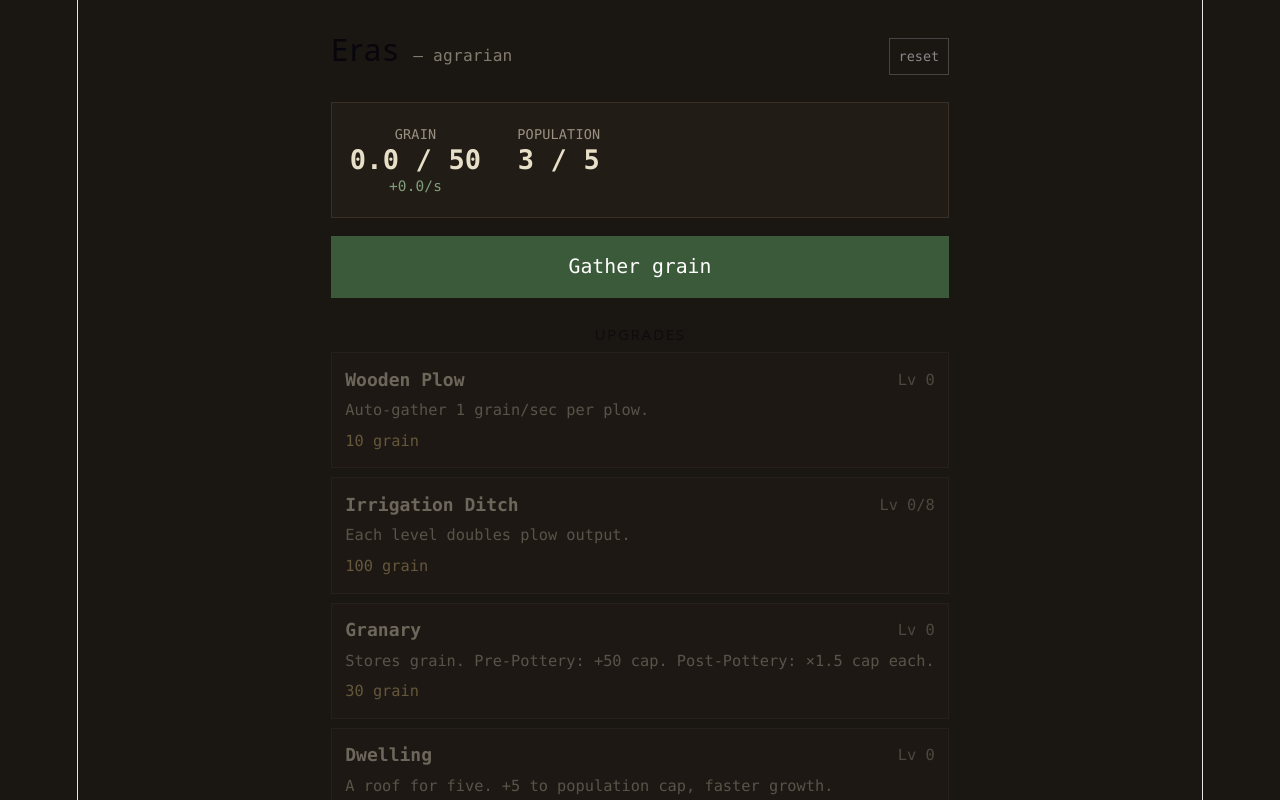
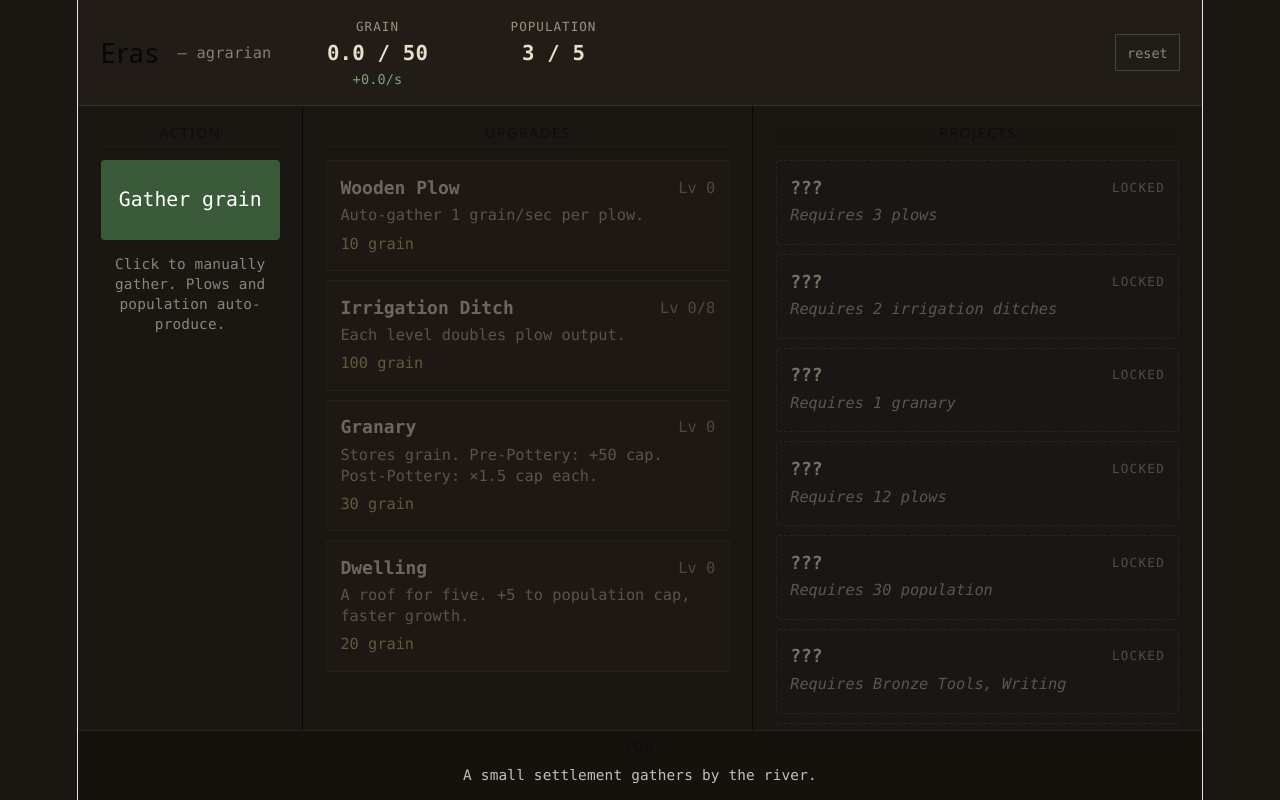
Before and after one commit to chrisklop/eras, a Svelte app: page / in a window 1280 px wide. Shown: the top 800 px of the page. Built offline with nearby package versions, Linux system fonts and the light colour scheme.

Commit message:
Multi-pane desktop layout: top bar, three columns, bottom log

```diff
--- a/src/App.svelte
+++ b/src/App.svelte
@@ -41,20 +41,17 @@
   }
 </script>
 
-<main>
-  <header>
+<div class="app">
+  <header class="topbar">
     <h1>Eras</h1>
     <span class="era">— {$game.era}</span>
-    <button class="reset" on:click={hardReset}>reset</button>
-  </header>
-
-  <section class="resources">
+    <div class="resource-strip">
       <div class="res">
         <span class="label">Grain</span>
         <span class="val" class:full={grainFull}>{fmt(grainAmt)} / {fmt(cap)}</span>
         <span class="rate">
           {#if $game.era === 'industrial'}
-          {fmt(grainPerSec($game))}/s in, {fmt(grainDrainPerSec($game))}/s used
+            {fmt(grainPerSec($game))}/s in · {fmt(grainDrainPerSec($game))}/s out
           {:else if grainFull}
             storage full
           {:else}
@@ -64,10 +61,7 @@
       </div>
       <div class="res">
         <span class="label">Population</span>
-      <span class="val">{Math.floor(popAmt)} / {popMax}</span>
-      {#if popAmt >= popMax}
-        <span class="rate" style="color:#d88a6a">housing full</span>
-      {/if}
+        <span class="val" class:full={popAmt >= popMax}>{Math.floor(popAmt)} / {popMax}</span>
       </div>
       {#if $game.era === 'industrial'}
         <div class="res">
@@ -76,13 +70,18 @@
           <span class="rate">+{fmt(outputPerSec($game))}/s</span>
         </div>
       {/if}
+    </div>
+    <button class="reset" on:click={hardReset}>reset</button>
+  </header>
+
+  <main class="grid">
+    <section class="pane left">
+      <h2>Action</h2>
+      <button class="big" on:click={gather}>Gather grain</button>
+      <div class="hint">Click to manually gather. Plows and population auto-produce.</div>
     </section>
 
-  <section class="action">
-    <button class="big" on:click={gather}>Gather grain</button>
-  </section>
-
-  <section class="upgrades">
+    <section class="pane mid">
       <h2>Upgrades</h2>
       {#each agrarianUpgrades as u}
         {@const lvl = $game.upgrades[u.id] ?? 0}
@@ -101,11 +100,9 @@
           <div class="cost">{maxed ? 'maxed' : `${fmt(cost)} grain`}</div>
         </button>
       {/each}
-  </section>
 
       {#if $game.era === 'industrial'}
-    <section class="upgrades">
-      <h2>Industry</h2>
+        <h2 class="sub">Industry</h2>
         {#each industrialUpgrades as u}
           {@const lvl = $game.upgrades[u.id] ?? 0}
           {@const c = u.cost(lvl)}
@@ -127,12 +124,14 @@
             </div>
           </button>
         {/each}
+      {/if}
     </section>
+
+    <section class="pane right">
+      <h2>Projects {completedCount > 0 ? `(${completedCount} complete)` : ''}</h2>
+      {#if visibleProjects.length === 0}
+        <p class="empty">All projects complete. The world holds its breath.</p>
       {/if}
-
-  {#if visibleProjects.length > 0 || completedCount > 0}
-    <section class="projects">
-      <h2>Projects {completedCount > 0 ? `(${completedCount} complete)` : ''}</h2>
       {#each visibleProjects as p (p.id)}
         {@const unlocked = projectAvailable(p, $game)}
         {@const grainOk = p.cost.grain === undefined || grainAmt >= p.cost.grain}
@@ -158,17 +157,17 @@
         </button>
       {/each}
     </section>
-  {/if}
+  </main>
 
-  <section class="log">
+  <footer class="logbar">
     <h2>Log</h2>
     <ul>
       {#each $game.log as line}
         <li>{line}</li>
       {/each}
     </ul>
-  </section>
-</main>
+  </footer>
+</div>
 
 <style>
   :global(body) {
@@ -177,62 +176,125 @@
     color: #e8dfc8;
     font-family: ui-monospace, 'SF Mono', Menlo, monospace;
   }
-  main {
-    max-width: 720px;
-    margin: 0 auto;
-    padding: 2rem 1.5rem;
+  :global(html, body) { height: 100%; }
+  .app {
+    height: 100vh;
+    display: grid;
+    grid-template-rows: auto 1fr auto;
+    grid-template-areas:
+      "topbar"
+      "grid"
+      "logbar";
   }
-  header {
+
+  /* Top bar — era, resources, reset */
+  .topbar {
+    grid-area: topbar;
     display: flex;
-    align-items: baseline;
-    gap: 0.75rem;
-    margin-bottom: 1.5rem;
+    align-items: center;
+    gap: 1rem;
+    padding: 0.75rem 1.25rem;
+    background: #221c16;
+    border-bottom: 1px solid #3a2f24;
+    flex-wrap: wrap;
   }
-  h1 { margin: 0; font-size: 1.75rem; letter-spacing: 0.05em; }
-  .era { opacity: 0.5; font-size: 0.9rem; }
+  h1 { margin: 0; font-size: 1.5rem; letter-spacing: 0.05em; }
+  .era { opacity: 0.5; font-size: 0.85rem; }
+  .resource-strip { display: flex; gap: 2rem; margin-left: 1rem; flex-wrap: wrap; }
+  .res { display: flex; flex-direction: column; min-width: 140px; }
+  .label { font-size: 0.7rem; opacity: 0.6; text-transform: uppercase; letter-spacing: 0.08em; }
+  .val { font-size: 1.15rem; font-weight: bold; }
+  .val.full { color: #d88a6a; }
+  .rate { font-size: 0.75rem; opacity: 0.7; color: #a8d8a8; }
   .reset {
     margin-left: auto;
     background: none;
     border: 1px solid #444;
     color: #888;
-    padding: 0.25rem 0.5rem;
+    padding: 0.25rem 0.6rem;
     cursor: pointer;
     font: inherit;
     font-size: 0.75rem;
   }
-  .resources {
-    display: flex;
-    gap: 2rem;
-    padding: 1rem;
-    background: #221c16;
-    border: 1px solid #3a2f24;
-    margin-bottom: 1rem;
+  .reset:hover { color: #ccc; border-color: #666; }
+
+  /* Three-column grid body */
+  .grid {
+    grid-area: grid;
+    display: grid;
+    grid-template-columns: minmax(220px, 1fr) minmax(280px, 2fr) minmax(280px, 2fr);
+    gap: 1px;
+    background: #0a0805;
+    overflow: hidden;
+    min-height: 0;
   }
-  .res { display: flex; flex-direction: column; }
-  .label { font-size: 0.75rem; opacity: 0.6; text-transform: uppercase; }
-  .val { font-size: 1.5rem; font-weight: bold; }
-  .val.full { color: #d88a6a; }
-  .rate { font-size: 0.8rem; opacity: 0.7; color: #a8d8a8; }
-  .action { margin-bottom: 1.5rem; }
+  .pane {
+    background: #1a1612;
+    padding: 1rem 1.25rem;
+    overflow-y: auto;
+    min-height: 0;
+  }
+  .pane h2 {
+    font-size: 0.8rem;
+    text-transform: uppercase;
+    opacity: 0.55;
+    letter-spacing: 0.1em;
+    margin: 0 0 0.75rem;
+    position: sticky;
+    top: 0;
+    background: #1a1612;
+    padding-bottom: 0.25rem;
+    border-bottom: 1px solid #2a241c;
+    z-index: 1;
+  }
+  .pane h2.sub {
+    margin-top: 1.5rem;
+    border-top: 1px solid #2a241c;
+    padding-top: 0.75rem;
+    position: static;
+  }
+  .hint {
+    margin-top: 0.75rem;
+    font-size: 0.8rem;
+    opacity: 0.55;
+    line-height: 1.4;
+  }
+
+  /* Bottom log */
+  .logbar {
+    grid-area: logbar;
+    background: #15110d;
+    border-top: 1px solid #2a241c;
+    padding: 0.5rem 1.25rem;
+    max-height: 160px;
+    overflow-y: auto;
+  }
+  .logbar h2 {
+    margin: 0 0 0.25rem;
+    font-size: 0.7rem;
+    text-transform: uppercase;
+    opacity: 0.5;
+    letter-spacing: 0.1em;
+  }
+  .logbar ul { list-style: none; padding: 0; margin: 0; font-size: 0.8rem; }
+  .logbar li { padding: 0.15rem 0; opacity: 0.85; }
+
+  /* Action button */
   .big {
     width: 100%;
-    padding: 1rem;
+    padding: 1.5rem 1rem;
     background: #3a5a3a;
     color: #fff;
     border: none;
     font: inherit;
     font-size: 1.1rem;
     cursor: pointer;
+    border-radius: 4px;
   }
+  .big:hover { background: #4a6a4a; }
   .big:active { background: #2a4a2a; }
-  .projects h2,
-  .upgrades h2, .log h2 {
-    font-size: 0.85rem;
-    text-transform: uppercase;
-    opacity: 0.6;
-    letter-spacing: 0.1em;
-    margin: 1rem 0 0.5rem;
-  }
+
+  /* Upgrades */
   .upgrade {
     display: block;
     width: 100%;
@@ -244,13 +306,16 @@
     padding: 0.75rem;
     margin-bottom: 0.5rem;
     cursor: pointer;
+    border-radius: 3px;
   }
-  .upgrade:hover:not(:disabled) { border-color: #6a5a3a; }
+  .upgrade:hover:not(:disabled) { border-color: #6a5a3a; background: #2a221a; }
   .upgrade:disabled { opacity: 0.4; cursor: not-allowed; }
-  .row { display: flex; justify-content: space-between; }
+  .row { display: flex; justify-content: space-between; align-items: center; }
   .lvl { opacity: 0.6; font-size: 0.85rem; }
-  .desc { font-size: 0.85rem; opacity: 0.75; margin: 0.25rem 0; }
+  .desc { font-size: 0.85rem; opacity: 0.75; margin: 0.25rem 0; line-height: 1.35; }
   .cost { font-size: 0.85rem; color: #d4b87a; }
+
+  /* Projects */
   .project {
     display: block;
     width: 100%;
@@ -262,6 +327,7 @@
     padding: 0.75rem;
     margin-bottom: 0.5rem;
     cursor: pointer;
+    border-radius: 3px;
   }
   .project:hover:not(:disabled) { border-color: #5a7a9a; background: #232a30; }
   .project:disabled { opacity: 0.45; cursor: not-allowed; }
@@ -269,17 +335,15 @@
   .project.locked .desc { font-style: italic; opacity: 0.7; }
   .locked-tag { font-size: 0.7rem; text-transform: uppercase; letter-spacing: 0.1em; opacity: 0.6; }
   .empty { opacity: 0.5; font-size: 0.85rem; font-style: italic; }
-  .log ul {
-    list-style: none;
-    padding: 0;
-    margin: 0;
-    font-size: 0.85rem;
-    max-height: 200px;
-    overflow-y: auto;
+
+  /* Narrow screen: stack panes */
+  @media (max-width: 900px) {
+    .app { height: auto; min-height: 100vh; }
+    .grid {
+      grid-template-columns: 1fr;
+      gap: 0;
     }
-  .log li {
-    padding: 0.25rem 0;
-    border-bottom: 1px solid #2a241c;
-    opacity: 0.85;
+    .pane { max-height: none; }
+    .logbar { max-height: 240px; }
   }
 </style>
```
Lines whose indentation alone changed are shown as unchanged.
